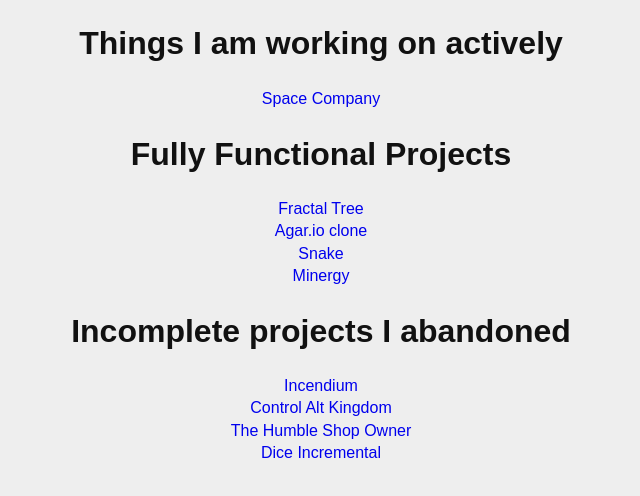
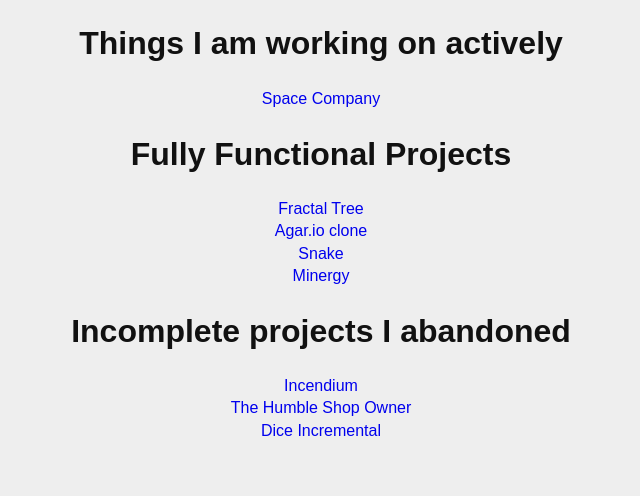
Before and after one commit to sparticle999/sparticle999.github.io, a plain HTML site: page index.html in a window 1280 px wide. Shown: the whole page, without its empty margins (319-959 px from the left). Drawn offline with Linux system fonts and the light colour scheme.

Commit message:
Update index.html

```diff
--- a/index.html
+++ b/index.html
@@ -31,7 +31,6 @@
 
 	<h1>Incomplete projects I abandoned</h1>
 	<a target="_blank" href="Incendium">Incendium</a>
-	<a target="_blank" href="ControlAltKingdom">Control Alt Kingdom</a>
 	<a target="_blank" href="TheHumbleShopOwner">The Humble Shop Owner</a>
 	<a target="_blank" href="DiceIncremental">Dice Incremental</a>
 
```
